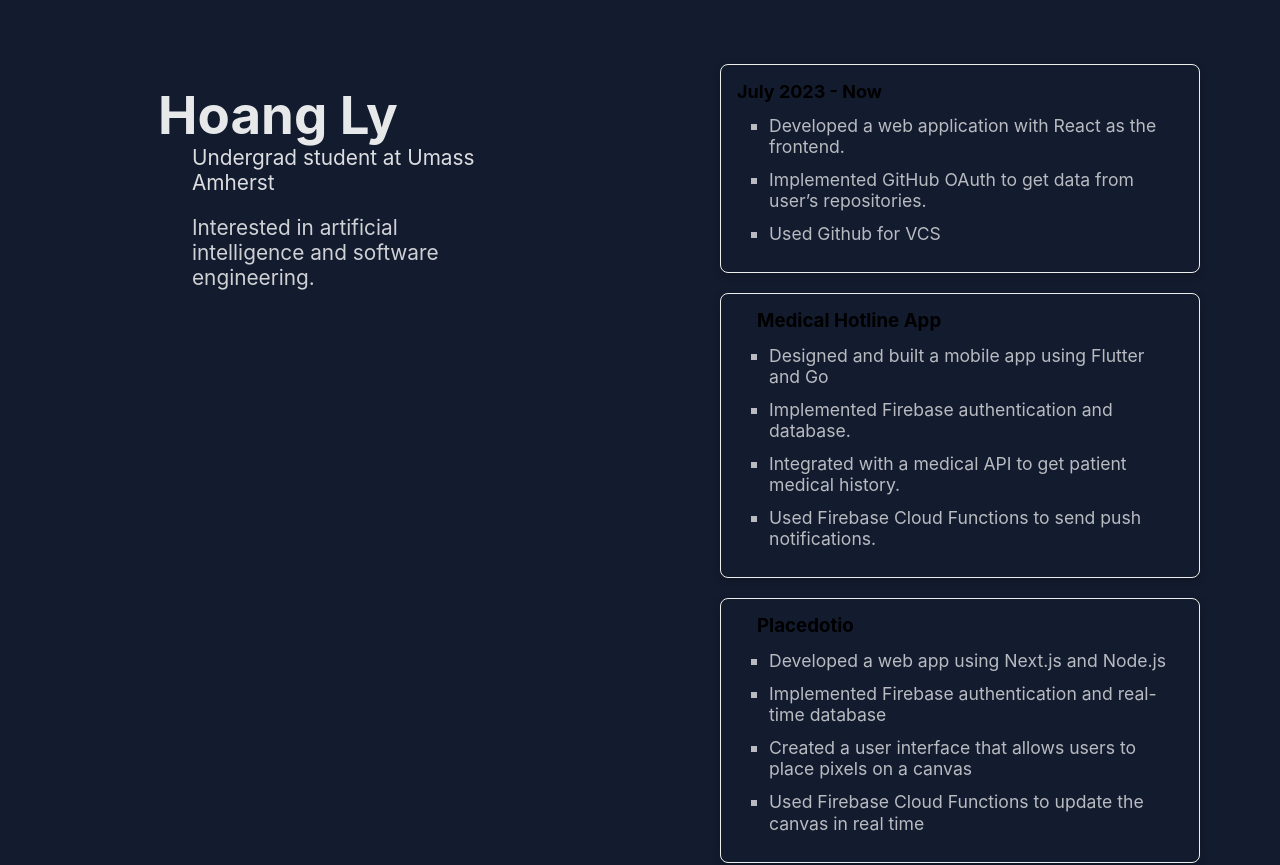
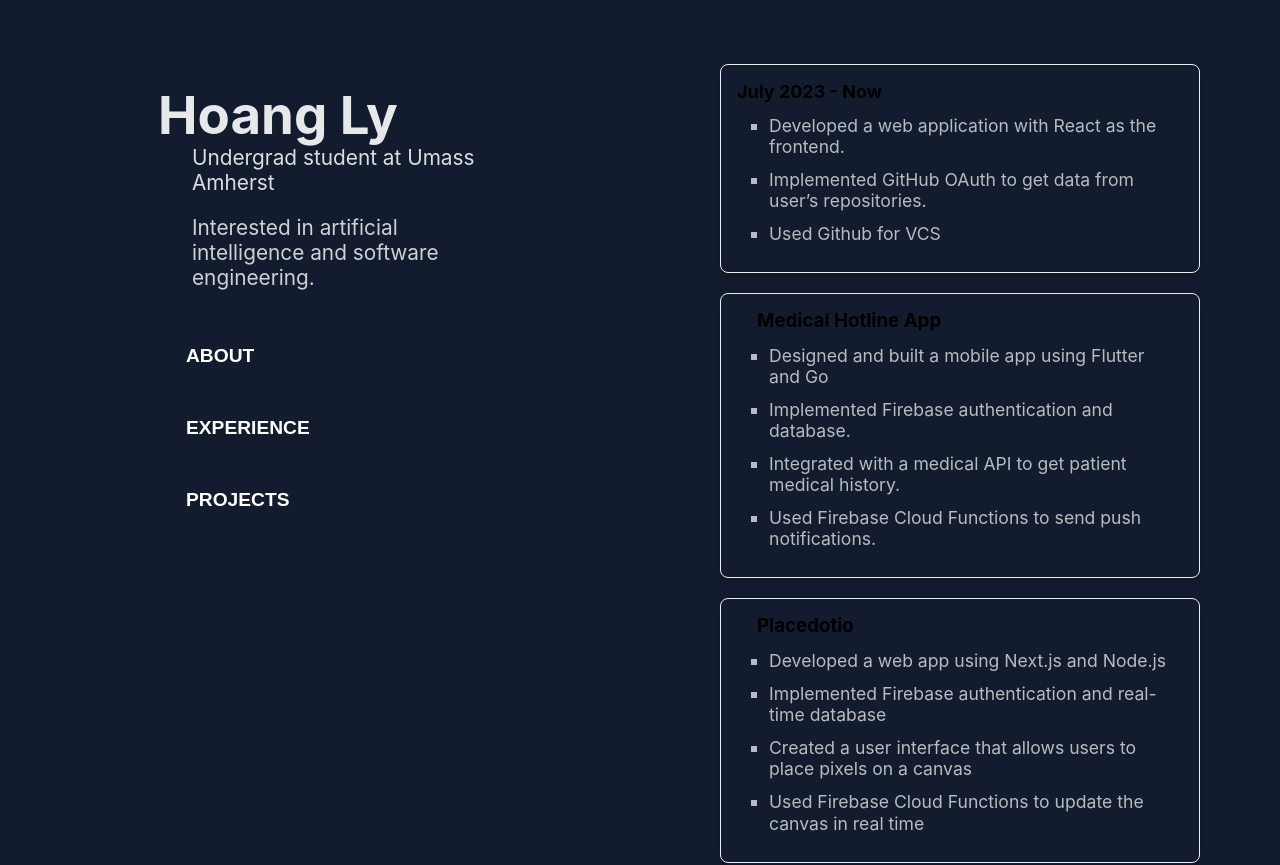
Before and after one commit to Unravel2802/portfolio, a React (Create React App) app: page / in a window 1280 px wide. Shown: the top 865 px of the page. Built offline with nearby package versions, Linux system fonts and the light colour scheme.

Commit message:
adding nav buttons in about.js

```diff
--- a/src/App.js
+++ b/src/App.js
@@ -1,13 +1,11 @@
 import React from 'react';
-import Navbar from './components/Navbar';
-import About from './components/about';
-import Contact from './components/contact';
-import Projects from './components/projects';
+import Cursor from "./cursor";
 import Layout from './layout';
 
 function App(){
 	return (
 		<div>
+			<Cursor/>
 			<Layout/>
 		</div>
 	)
--- a/src/components/Navbar.js
+++ b/src/components/Navbar.js
@@ -1,6 +1,5 @@
 import React, { useState } from 'react'
 import { FaBars, FaTimes } from 'react-icons/fa'
-import banner from './images/banner.png'
 
 import './Navbar.css'
 
@@ -15,7 +14,6 @@ const Navbar = () => {
         <div className='header'>
             <nav className='navbar'>
                 <a href='/' className='banner'>
-                    <img src={banner} alt='banner' />
                 </a>
                 <div className='hamburger' onClick={handleClick}>
                     {click ? (<FaTimes size={30} style={{ color: '#ffffff' }} />)
--- a/src/components/about.css
+++ b/src/components/about.css
@@ -5,6 +5,7 @@
     top: 0;
     left: 0;
     z-index: 1;
+    flex-direction: column;
     transition: .3s ease-in;
     overflow: hidden;
 }
@@ -32,3 +33,26 @@
     margin-bottom: 2rem;
     transform: translate(-50%, -50%);
 }
+
+.about .nav {
+    display: flex;
+    flex-direction: column;
+    align-items: flex-start;
+    margin-top: 4rem; /* Adjust the margin-top value to move the buttons lower */
+}
+
+.about .nav .button {
+    width: 10%;
+    position: relative;
+    background-color: rgba(15,23,42,0);
+    margin-bottom: 1rem;
+    left: 28%;
+    transform: translateX(-50%);
+    transform-origin: left; /* Set the transform origin to left */
+    transition: transform 0.3s ease; /* Add a transition for smooth effect */
+    border: 0;
+}
+
+.about .nav .button:hover{
+    transform: translate(30%);
+}
--- a/src/components/about.js
+++ b/src/components/about.js
@@ -8,7 +8,9 @@ const About = () => {
                 <p>Undergrad student at Umass Amherst</p>
                 <p>Interested in artificial intelligence and software engineering.</p>
                 <div className='nav'>
-
+                    <button className="button"> About</button>
+                    <button className="button"> Experience</button>
+                    <button className="button"> Projects</button>
                 </div>
         </div>
     )
```
